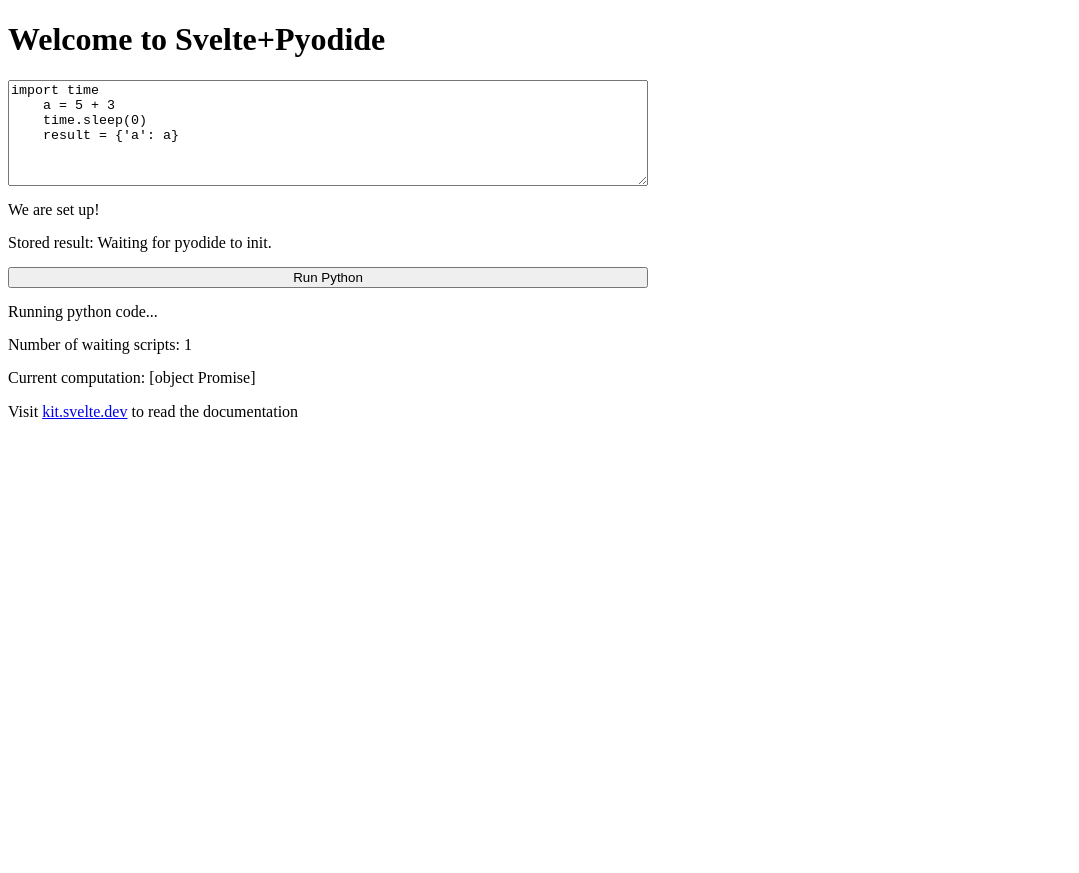
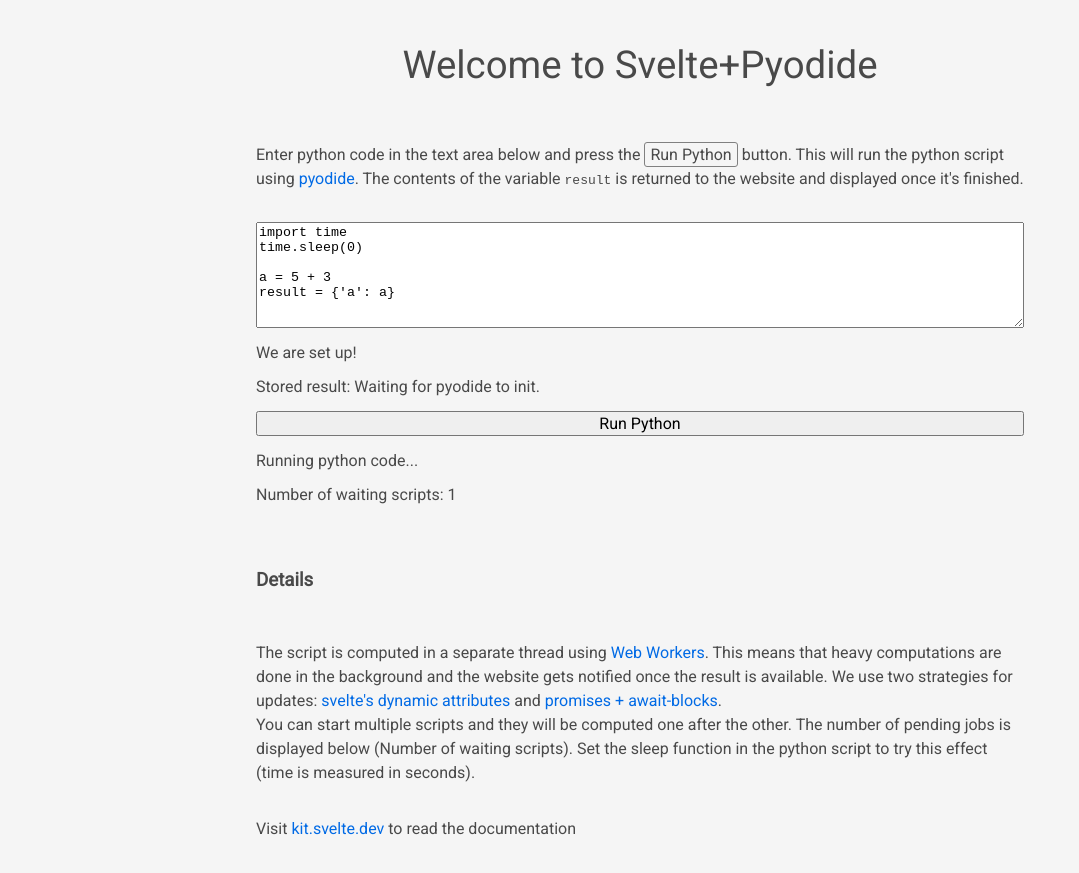
Before and after one commit to leitte/svelte-python, a SvelteKit app: page / in a window 1280 px wide. Shown: the whole page, without its empty margins (0-1079 px from the left). Before the commit the page ends 800 px from the top, so only its background shows below. Built offline with nearby package versions, Linux system fonts and the light colour scheme.

Commit message:
update style and add some text

```diff
--- a/package.json
+++ b/package.json
@@ -10,6 +10,7 @@
 		"check:watch": "svelte-kit sync && svelte-check --tsconfig ./jsconfig.json --watch"
 	},
 	"devDependencies": {
+		"@fontsource/roboto": "^5.0.12",
 		"@sveltejs/adapter-auto": "^3.0.0",
 		"@sveltejs/adapter-static": "^3.0.1",
 		"@sveltejs/kit": "^2.0.0",
--- /dev/null
+++ b/src/routes/+layout.svelte
@@ -0,0 +1,28 @@
+<script>
+    import './styles.css';
+</script>
+
+<div class="app">
+    <main>
+        <slot />
+    </main>
+</div>
+
+<style>
+	.app {
+		display: flex;
+		flex-direction: column;
+		min-height: 100vh;
+	}
+
+    main {
+		flex: 1;
+		display: flex;
+		flex-direction: column;
+		padding: 1rem;
+		width: 100%;
+		max-width: 50rem;
+		margin: 0 auto;
+		box-sizing: border-box;
+	}
+</style>
--- a/src/routes/+page.svelte
+++ b/src/routes/+page.svelte
@@ -2,10 +2,11 @@
     import { onMount } from "svelte";
 
     let script = `import time
-    a = 5 + 3
-    time.sleep(0)
-    result = {'a': a}
-    `;
+time.sleep(0)
+
+a = 5 + 3
+result = {'a': a}
+`;
 
     let pyodideWorker;
     let workerAvailable = false;
@@ -44,9 +45,18 @@
     }
 </script>
 
-<h1>Welcome to Svelte+Pyodide</h1>
+<div class="wrapper">
+    <h1>Welcome to Svelte+Pyodide</h1>
 
-<div class="wrapper">
+<p>
+    Enter python code in the text area below and press the
+    <span class="text-button">Run Python</span> button.
+    This will run the python script using <a href="https://pyodide.org">pyodide</a>. The contents of
+    the variable <code>result</code> is returned to the website and displayed
+    once it's finished.
+</p>
+
+
     <textarea bind:value={script} style="height: 100px"/>
 
     {#if workerAvailable}
@@ -68,10 +78,28 @@
 
 
         <span>Number of waiting scripts: {nCallbacks}</span>
+        <!--
         <span>Current computation: {currentComputationPromise}</span>
+        -->
     {:else}
         Waiting for python.
     {/if}
+
+<h3 style:margin-top="50px">Details</h3>
+<p>
+
+    The script is computed in a separate thread using <a href="https://developer.mozilla.org/en-US/docs/Web/API/Web_Workers_API/Using_web_workers">Web Workers</a>.
+    This means that heavy computations are done in the background and
+    the website gets notified once the result is available.
+    We use two strategies for updates:
+    <a href="https://learn.svelte.dev/tutorial/dynamic-attributes">svelte's dynamic attributes</a> and
+    <a href="https://learn.svelte.dev/tutorial/await-blocks">promises + await-blocks</a>. <br/>
+
+    You can start
+    multiple scripts and they will be computed one after the other. The
+    number of pending jobs is displayed below (Number of waiting scripts). Set
+    the sleep function in the python script to try this effect (time is measured in seconds).
+</p>
 </div>
 
 <p>
@@ -83,6 +111,12 @@
         display: flex;
         flex-direction: column;
         gap: 15px;
-        max-width: 40rem;
+        max-width: auto;
+    }
+
+    .text-button {
+        border: 1px solid gray;
+        border-radius: 3px;
+        padding: 2px 5px;
     }
 </style>
--- /dev/null
+++ b/src/routes/styles.css
@@ -0,0 +1,101 @@
+@import '@fontsource/roboto';
+
+:root {
+	--font-body: Roboto, Arial, -apple-system, BlinkMacSystemFont, 'Segoe UI', Oxygen, Ubuntu,
+		Cantarell, 'Open Sans', 'Helvetica Neue', sans-serif;
+	--font-mono: 'Fira Mono', monospace;
+	--color-bg-0: rgb(202, 216, 228);
+	--color-bg-1: hsl(0, 0%, 96%);
+	--color-bg-2: hsl(224, 44%, 95%);
+	--color-theme-1: #006ae5;
+	--color-theme-2: #4075a6;
+	--color-text: rgba(0, 0, 0, 0.7);
+	--column-width: 42rem;
+	--column-margin-top: 4rem;
+	font-family: var(--font-body);
+	color: var(--color-text);
+}
+
+body {
+	min-height: 100vh;
+	margin: 0;
+	background-attachment: fixed;
+	background-color: var(--color-bg-1);
+	background-size: 100vw 100vh;
+}
+
+h1,
+h2,
+p {
+	font-weight: 400;
+}
+
+p {
+	line-height: 1.5;
+}
+
+a {
+	color: var(--color-theme-1);
+	text-decoration: none;
+}
+
+a:hover {
+	text-decoration: underline;
+}
+
+h1 {
+	font-size: 2rem;
+	text-align: center;
+}
+
+h2 {
+	font-size: 1rem;
+}
+
+pre {
+	font-size: 16px;
+	font-family: var(--font-mono);
+	background-color: rgba(255, 255, 255, 0.45);
+	border-radius: 3px;
+	box-shadow: 2px 2px 6px rgb(255 255 255 / 25%);
+	padding: 0.5em;
+	overflow-x: auto;
+	color: var(--color-text);
+}
+
+.text-column {
+	display: flex;
+	max-width: 48rem;
+	flex: 0.6;
+	flex-direction: column;
+	justify-content: center;
+	margin: 0 auto;
+}
+
+input,
+button {
+	font-size: inherit;
+	font-family: inherit;
+}
+
+button:focus:not(:focus-visible) {
+	outline: none;
+}
+
+@media (min-width: 720px) {
+	h1 {
+		font-size: 2.4rem;
+	}
+}
+
+.visually-hidden {
+	border: 0;
+	clip: rect(0 0 0 0);
+	height: auto;
+	margin: 0;
+	overflow: hidden;
+	padding: 0;
+	position: absolute;
+	width: 1px;
+	white-space: nowrap;
+}
```
Also changed, not shown: 1 other file (tests, documents, lock files or other folders).
